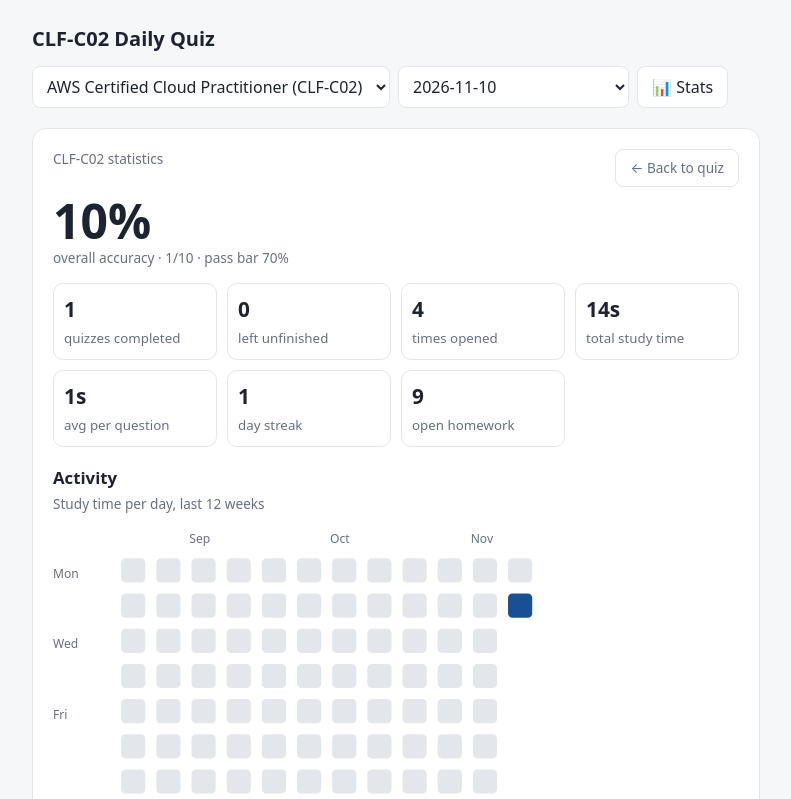
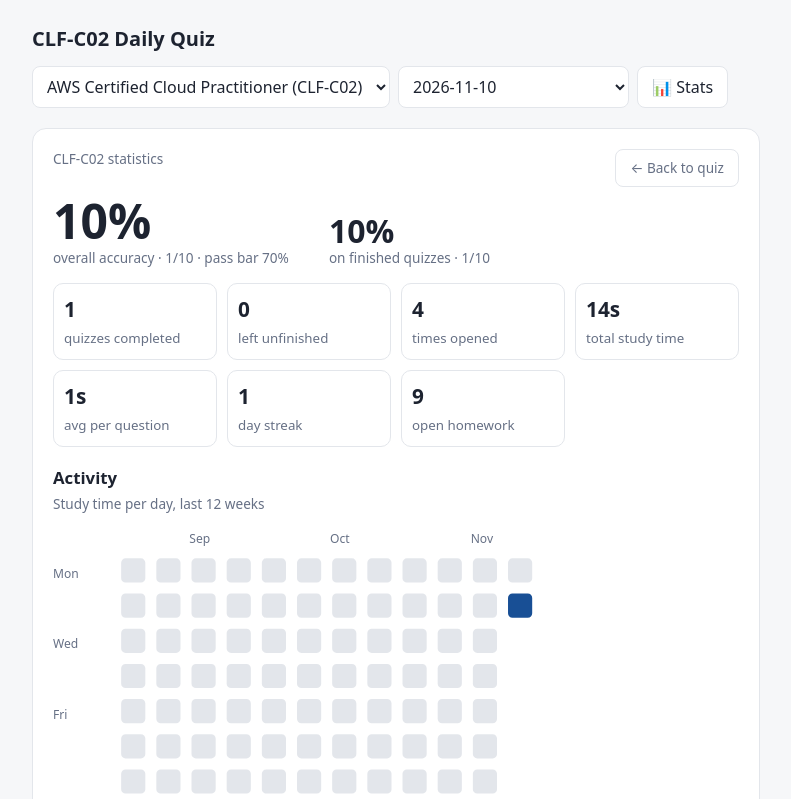
Before and after one commit to tabaqwe/aws-quiz, a plain HTML site: page index.html in a window 1280 px wide. Both pictures are taken after a click on the button "📊 Stats". Shown: the top 799 px of the page, without its empty margins (244-1035 px from the left). Drawn offline with Linux system fonts and the light colour scheme.

Commit message:
Stats: accuracy on finished quizzes

```diff
--- a/index.html
+++ b/index.html
@@ -285,12 +285,14 @@ async function showStats(){
   const pct = (a,b) => b ? Math.round(100*a/b) : null;
   const hwOpen = mistakes.filter(m=>m.status==='open').length, hwDone = mistakes.length - hwOpen;
   const acc = pct(ok,qs);
+  const fin = ses.filter(x=>x.status!=='partial'), finOk = fin.reduce((a,x)=>a+x.score,0), finQs = fin.reduce((a,x)=>a+x.total,0), finAcc = pct(finOk,finQs);
 
   app.innerHTML = `
     <div class="meta"><span>${esc(course.id)} statistics</span><button class="btn" id="back">← Back to quiz</button></div>
     ${!ses.length ? `<p class="sub">No sessions recorded yet. Finish a quiz and use “Send results to GitHub”. Charts fill in from there.</p>` : ''}
     <div style="display:flex;gap:16px;align-items:flex-end;flex-wrap:wrap;margin:6px 0 4px">
       <div><div class="hero">${acc===null?'—':acc+'%'}</div><div class="sub">overall accuracy · ${ok}/${qs} · pass bar 70%</div></div>
+      <div style="margin-left:24px"><div class="hero" style="font-size:2rem">${finAcc===null?'—':finAcc+'%'}</div><div class="sub">on finished quizzes · ${finOk}/${finQs}</div></div>
     </div>
     <div class="kpis">
       <div class="kpi"><b>${ses.filter(x=>x.status!=='partial').length}</b><small>quizzes completed</small></div>
```
